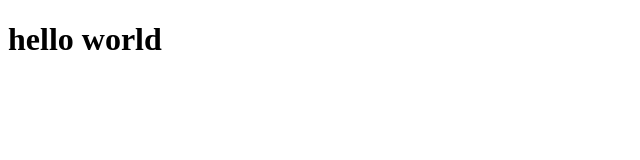
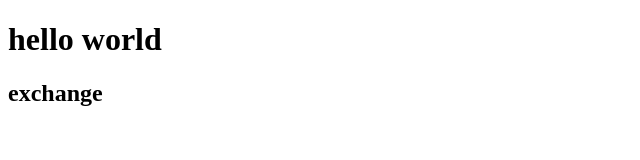
Before and after one commit to ashpatni20/WADLabPractical, a plain HTML site: page index.html in a window 1280 px wide. Shown: the whole page, without its empty margins (0-640 px from the left). Drawn offline with Linux system fonts and the light colour scheme.

Commit message:
this is second commit

```diff
--- a/index.html
+++ b/index.html
@@ -10,5 +10,6 @@
     <h1>hello world
 
     </h1>
+    <h2>exchange</h2>
 </body>
 </html>
```
